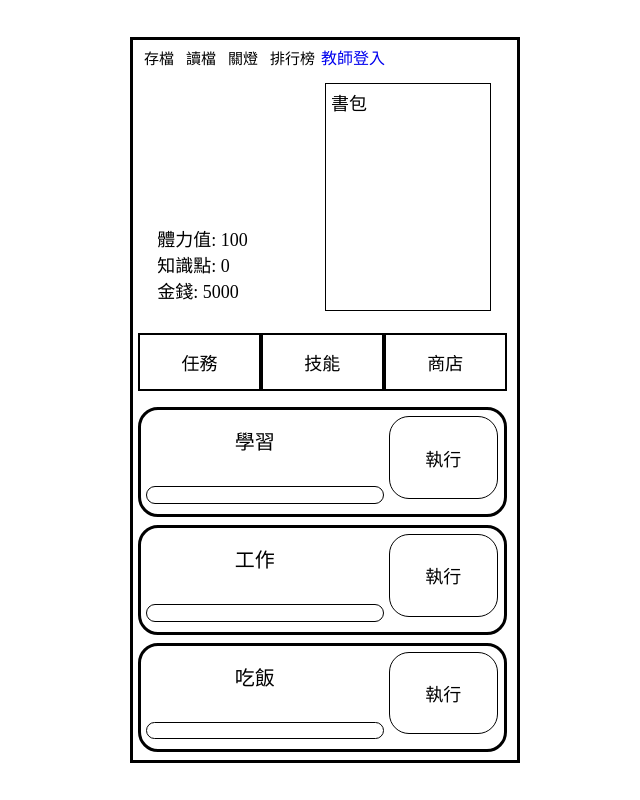
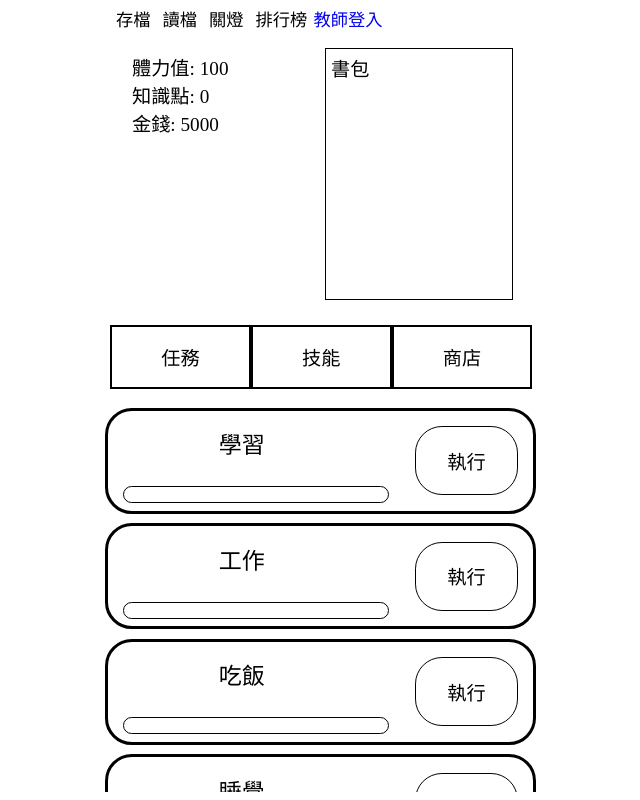
Before and after one commit to RuxuanXu/CSIE_Life_Simulator, a plain HTML site: page index.html in a window 1280 px wide. Shown: the whole page, without its empty margins (315-955 px from the left). Drawn offline with Linux system fonts and the light colour scheme.

Commit message:
RWD update

```diff
--- a/script/ViewElement.js
+++ b/script/ViewElement.js
@@ -12,7 +12,7 @@ class ViewElement {
                 "體力值: " + health +
                 "<br>知識點: " + point +
                 "<br>金錢: " + money +
-                "<br></div>";
+                "</div>";
             return str;
         }
 
@@ -80,7 +80,7 @@ class ViewElement {
                 button("讀檔", "menuBtn", "window.triggerEvent('load')") +
                 button("關燈", "menuBtn", "window.triggerEvent('light')") +
                 button("排行榜", "menuBtn", "window.triggerEvent('rank')") +
-                "<a href=\"./Database/index.html\">教師登入</a>" +
+                "<a class=\"menuBtn\" href=\"./Database/index.html\">教師登入</a>" +
                 "</div>";
             return str;
         }
--- a/script/main.js
+++ b/script/main.js
@@ -1,9 +1,23 @@
 import sceneManager from './SceneManager.js';
 import eventHandler from './EventHandler.js';
+import './jquery-3.3.1.min.js';
+var $ = window.$
 
 eventHandler.addFuncToWindow();
 
+function resizeWindow() {
+    document.getElementById("game").style.height = "100%";
+    var height = $('body').height();
+    var width = $('body').width();
+    if (width < $('#game').height() * 0.55) {
+        document.getElementById("game").style.width = "100%";
+    } else {
+        document.getElementById("game").style.width = $('#game').height() * 0.55 + "px";
+    }
+}
+
 function mainLoop() {
+    resizeWindow();
     sceneManager.renderScene();
 }
 
--- a/theme/style.css
+++ b/theme/style.css
@@ -1,6 +1,8 @@
 body {
     background-color: #fff;
     font-family: Microsoft JhengHei;
+    font-size: 75%;
+    overflow: hidden;
 }
 
 h1 {
@@ -23,27 +25,31 @@ a:active {
     background-color: pink;
 }
 
-@media screen and (max-aspect-ratio:3/4) {
-    #game {
-        width: 90%;
+@media screen and (max-height: 320px) {
+    body {
+        font-size: 50%;
     }
 }
 
-@media screen and (min-aspect-ratio:3/2) {
-    #game {
-        width: 30%;
+@media screen and (min-height: 550px) {
+    body {
+        font-size: 120%;
     }
 }
 
-@media screen and (min-aspect-ratio:3/4) and (max-aspect-ratio:3/2) {
-    #game {
-        width: 60%;
+@media screen and (min-height: 1000px) {
+    body {
+        font-size: 180%;
+    }
+}
+
+@media screen and (min-height: 1200px) {
+    body {
+        font-size: 280%;
     }
 }
 
 #game {
-    height: 90%;
-    border-style: solid;
     position: absolute;
     top: 0;
     bottom: 0;
@@ -77,13 +83,13 @@ button:active {
 }
 
 .menuBtn {
-    font-size: 15px;
+    font-size: 0.9em;
     border: none;
     z-index: -1;
 }
 
 .scene_choose {
-    font-size: 10px;
+    font-size: 1em;
     position: absolute;
     width: 100%;
     height: 8%;
@@ -92,7 +98,7 @@ button:active {
 }
 
 .sceneBtn {
-    font-size: 18px;
+    font-size: 1em;
     color: black;
     border: 2px solid #000;
     width: 32%;
@@ -103,10 +109,11 @@ button:active {
 .player {
     position: absolute;
     width: 40%;
-    top: 25%;
+    height: 30%;
+    top: 6%;
     left: 5%;
     padding: 5px;
-    font-size: 18px;
+    font-size: 1em;
 }
 
 .item {
@@ -118,40 +125,36 @@ button:active {
     top: 6%;
     left: 50%;
     padding: 5px;
-    font-size: 18px;
+    font-size: 1em;
 }
 
 .box {
     position: relative;
     border-style: solid;
-    border-radius: 20px;
-    height: 30%;
+    border-radius: 1.4em;
+    padding: 0.8em;
+    height: 18%;
 }
 
 .mission,
 .items,
 .skills {
-    width: 96%;
+    width: 98%;
     height: 48%;
     position: absolute;
     top: 50%;
     bottom: 0;
     margin: auto;
-    padding: 5px;
     overflow-y: scroll;
 }
 
 .missionText,
 .skillText,
 .itemText {
-    font-size: 20px;
+    font-size: 1.2em;
     text-align: center;
     width: 60%;
     height: 100%;
-    padding: 5px;
-    top: 5px;
-    margin: auto;
-    transform: translateY(10%);
     float: left;
 }
 
@@ -159,13 +162,12 @@ button:active {
 .shopBtn,
 .skillBtn {
     border-style: solid;
-    border-radius: 20px;
-    font-size: 18px;
+    border-radius: 1.4em;
+    font-size: 1em;
     color: black;
     border: 1px solid #000;
-    width: 30%;
-    height: 80%;
-    margin: 6px;
+    width: 26%;
+    height: 100%;
     z-index: -1;
     float: right;
 }
@@ -174,15 +176,14 @@ button:active {
     border-style: solid;
     border: 1px solid #000;
     position: absolute;
-    border-radius: 20px;
-    width: 65%;
+    border-radius: 1.4em;
+    width: 62%;
     height: 15%;
-    margin: 5px;
-    bottom: 5px;
+    bottom: 0.4em;
 }
 
 .bar {
-    border-radius: 20px;
+    border-radius: 1.4em;
     width: 0%;
     height: 60%;
     margin: 1%;
```
